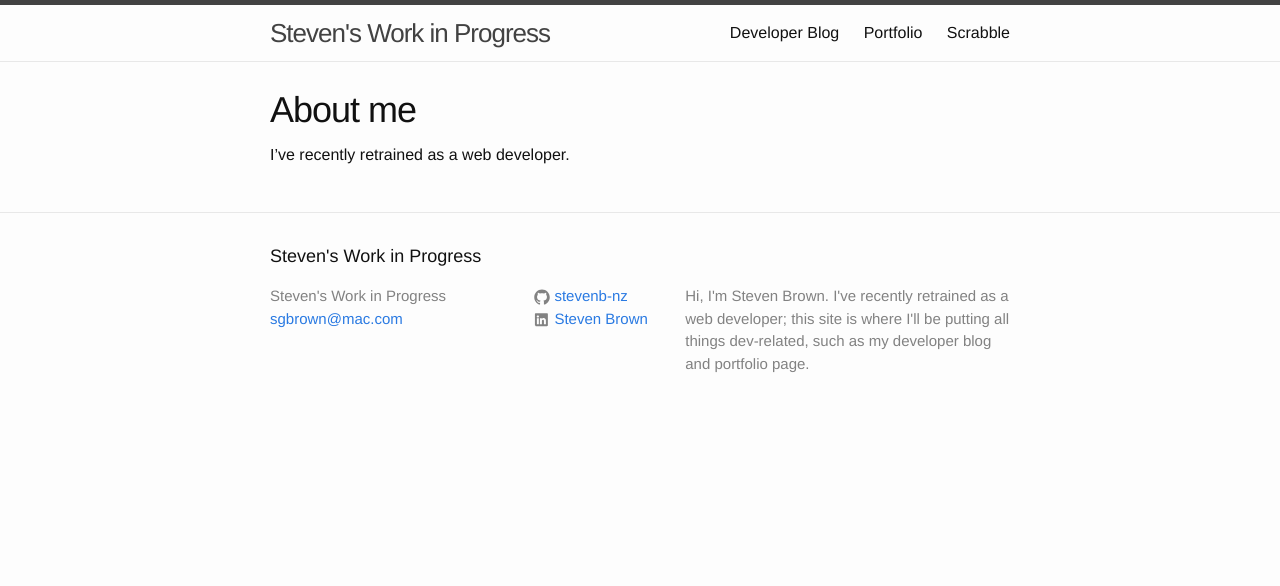
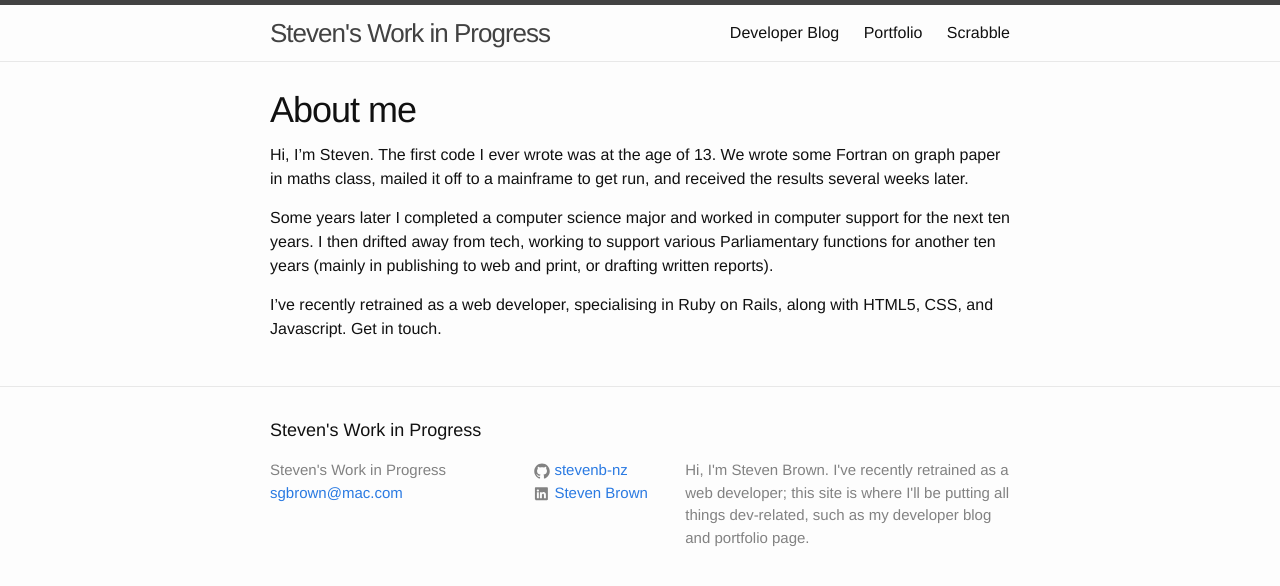
Before and after one commit to stevenb-nz/stevenb-nz.github.io, a Jekyll site: the page built from about-me.md, in a window 1280 px wide. Shown: the top 586 px of the page. Built offline with Jekyll 4.4.1, drawn with Linux system fonts in a browser that asks for light colours.

Commit message:
landing page

```diff
--- a/about-me.md
+++ b/about-me.md
@@ -4,7 +4,12 @@ permalink: /
 ---
 <h1 class="page-title">About me</h1>
 
-I've recently retrained as a web developer.
+Hi, I'm Steven. The first code I ever wrote was at the age of 13. We wrote some Fortran on graph paper in maths class, mailed it off to a mainframe to get run, and received the results several weeks later.
+
+Some years later I completed a computer science major and worked in computer support for the next ten years. I then drifted away from tech, working to support various Parliamentary functions for another ten years (mainly in publishing to web and print, or drafting written reports).
+
+I've recently retrained as a web developer, specialising in Ruby on Rails, along with HTML5, CSS, and Javascript.
+Get in touch.
 
 <!-- This is the base Jekyll theme. You can find out more info about customizing your Jekyll theme, as well as basic Jekyll usage documentation at [jekyllrb.com](http://jekyllrb.com/)
 
```
